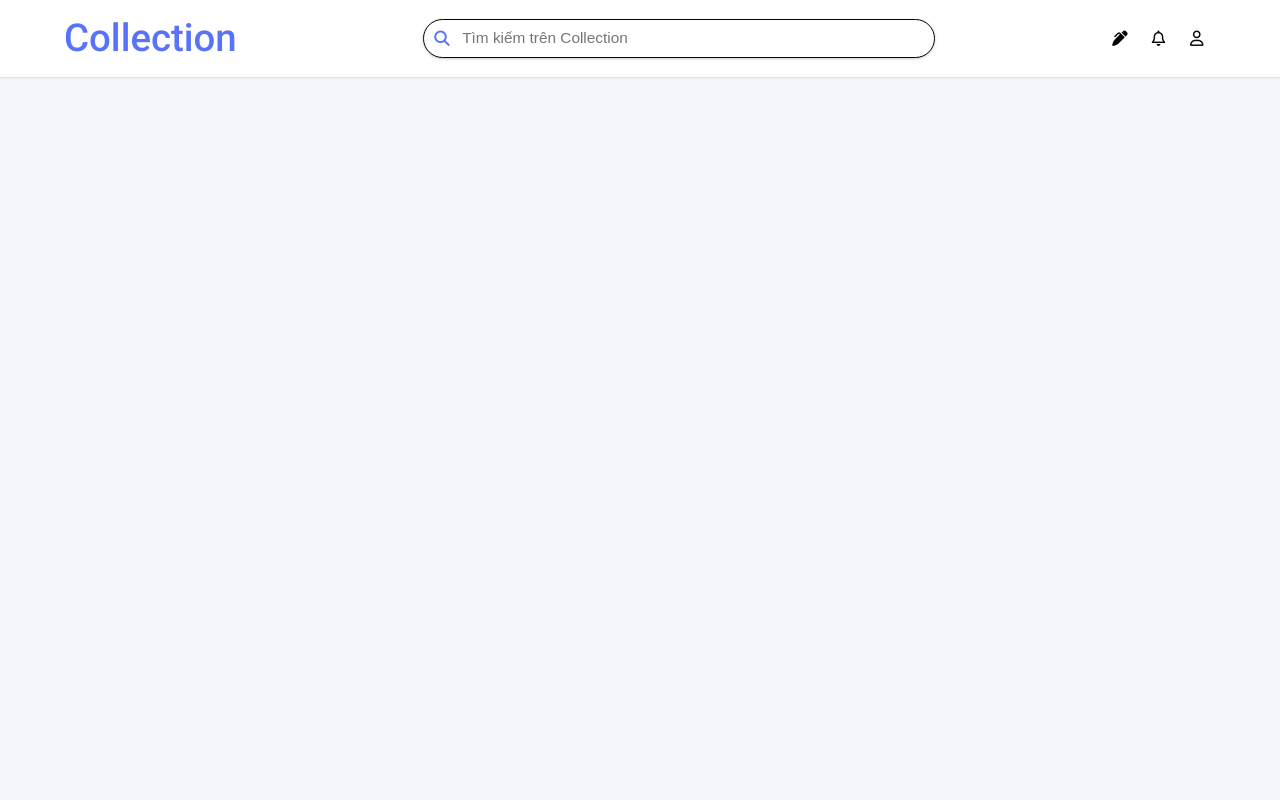
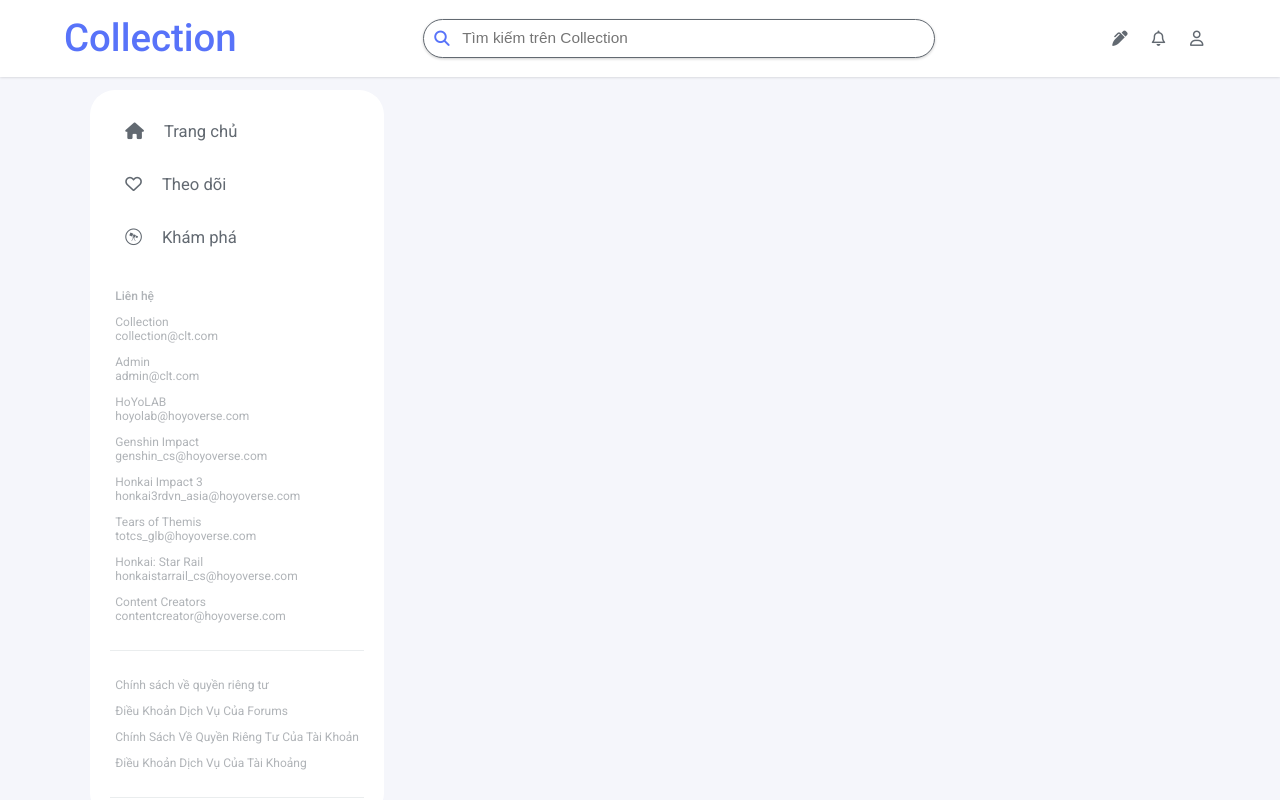
Before and after one commit to HaVanDuoc/collection-reactjs-html-scss-js-110624062022, a React (Create React App) app: page / in a window 1280 px wide. Built offline with nearby package versions, Linux system fonts and the light colour scheme.

Commit message:
Design sidebar

```diff
--- a/src/components/GlobalStyles/GlobalStyles.scss
+++ b/src/components/GlobalStyles/GlobalStyles.scss
@@ -3,7 +3,7 @@
 
 :root {
     --main-color: #5873f9;
-    --font-color: #050505;
+    --font-color: #626971;
     --hover-color: #c1b8b832;
 }
 
--- /dev/null
+++ b/src/components/Layouts/components/Sidebar/Footer/data.js
@@ -0,0 +1,38 @@
+const contactList = [
+    // info contact
+    { type: "contact", name: "Collection", mail: "collection@clt.com" },
+    { type: "contact", name: "Admin", mail: "admin@clt.com" },
+    { type: "contact", name: "HoYoLAB", mail: "hoyolab@hoyoverse.com" },
+    {
+        type: "contact",
+        name: "Genshin Impact",
+        mail: "genshin_cs@hoyoverse.com",
+    },
+    {
+        type: "contact",
+        name: "Honkai Impact 3",
+        mail: "honkai3rdvn_asia@hoyoverse.com",
+    },
+    {
+        type: "contact",
+        name: "Tears of Themis",
+        mail: "totcs_glb@hoyoverse.com",
+    },
+    {
+        type: "contact",
+        name: "Honkai: Star Rail",
+        mail: "honkaistarrail_cs@hoyoverse.com",
+    },
+    {
+        type: "contact",
+        name: "Content Creators",
+        mail: "contentcreator@hoyoverse.com",
+    },
+    // info eula
+    { type: "eula", info: "Chính sách về quyền riêng tư" },
+    { type: "eula", info: "Điều Khoản Dịch Vụ Của Forums" },
+    { type: "eula", info: "Chính Sách Về Quyền Riêng Tư Của Tài Khoản" },
+    { type: "eula", info: "Điều Khoản Dịch Vụ Của Tài Khoảng" },
+];
+
+export default contactList;
--- /dev/null
+++ b/src/components/Layouts/components/Sidebar/Footer/index.jsx
@@ -0,0 +1,31 @@
+import React, { Fragment } from 'react'
+import contactList from './data'
+
+const Footer = () => {
+    return (
+        <Fragment>
+            <div className="sidebar-footer">
+                <div className="title">Liên hệ</div>
+                {contactList.map(item => {
+                    return (
+                        <div className="item">
+                            <p className='name'>{item.name}</p>
+                            <p className='mail'>{item.mail}</p>
+                        </div>
+                    )
+                })}
+            </div>
+            <div className="sidebar-footer">
+                {contactList.map(item => {
+                    return (
+                        <div className="item">
+                            <p className='eula'>{item.info}</p>
+                        </div>
+                    )
+                })}
+            </div>
+        </Fragment>
+    )
+}
+
+export default Footer
--- /dev/null
+++ b/src/components/Layouts/components/Sidebar/Navigation/data.js
@@ -0,0 +1,7 @@
+const navLists = [
+    { path: "/", icon: "fa-solid fa-house", name: "Trang chủ" },
+    { path: "/following", icon: "fa-regular fa-heart", name: "Theo dõi" },
+    { path: "/explore", icon: "fa-brands fa-wpexplorer", name: "Khám phá" },
+];
+
+export default navLists;
--- /dev/null
+++ b/src/components/Layouts/components/Sidebar/Navigation/index.jsx
@@ -0,0 +1,21 @@
+import React from 'react'
+import navLists from './data'
+
+const Navigation = () => {
+    return (
+        <div className="siderbar-nav">
+            <div className="nav-item">
+                {navLists.map(item => {
+                    return (
+                        <a href={item.path}>
+                            <i className={item.icon}></i>
+                            <span>{item.name}</span>
+                        </a>
+                    )
+                })}
+            </div>
+        </div>
+    )
+}
+
+export default Navigation
--- /dev/null
+++ b/src/components/Layouts/components/Sidebar/Sidebar.scss
@@ -0,0 +1,78 @@
+#hvd-sidebar {
+    position: fixed;
+    top: calc(var(--navbar-height) + 4vw);
+    width: 30vw;
+    height: calc(100vh - calc(var(--navbar-height) + 4vw));
+    // margin-top: calc(var(--navbar-height) + 4vw);
+    display: flex;
+    justify-content: end;
+    z-index: 999;
+
+    .slide__scroll {
+        height: 100%;
+        overflow-y: auto;
+        overflow-x: hidden;
+
+        .inner-sidebar {
+            // width: 70%;
+            background-color: #fff;
+            border-radius: 25px;
+            padding: 20px;
+            display: flex;
+            flex-direction: column;
+
+            .siderbar-nav {
+                width: 100%;
+                display: flex;
+
+                .nav-item {
+                    width: 100%;
+                    display: flex;
+                    flex-direction: column;
+                    line-height: 2;
+
+                    a {
+                        width: 100%;
+                        display: flex;
+                        align-items: center;
+                        text-decoration: none;
+                        font-size: 1.3vw;
+                        color: var(--font-color);
+                        padding: 5px 15px;
+                        margin-bottom: 10px;
+                        border-radius: 15px;
+
+                        &:hover {
+                            transition: all 0.3s ease;
+                            color: var(--main-color);
+                            background-color: rgba(30, 143, 255, 0.144);
+                        }
+
+                        span {
+                            padding-left: 20px;
+                            flex: 1;
+                        }
+                    }
+                }
+            }
+
+            .sidebar-footer {
+                color: var(--font-color);
+                font-size: 12px;
+                opacity: 0.5;
+                padding: 15px 0;
+                border-bottom: 1px solid #d6dcdf;
+
+                .title {
+                    font-weight: 500;
+                    margin: 5px;
+                }
+
+                .item {
+                    margin: 12px 5px;
+                }
+            }
+        }
+
+    }
+}
--- a/src/components/Layouts/components/Sidebar/index.jsx
+++ b/src/components/Layouts/components/Sidebar/index.jsx
@@ -1,8 +1,18 @@
 import React from 'react'
+import Footer from './Footer'
+import './Sidebar.scss'
+import Navigation from './Navigation'
 
 const Sidebar = () => {
   return (
-    <div>Sidebar</div>
+    <div id='hvd-sidebar'>
+      <div className='slide__scroll'>
+        <div className="inner-sidebar">
+          <Navigation />
+          <Footer />
+        </div >
+      </div>
+    </div >
   )
 }
 
```
